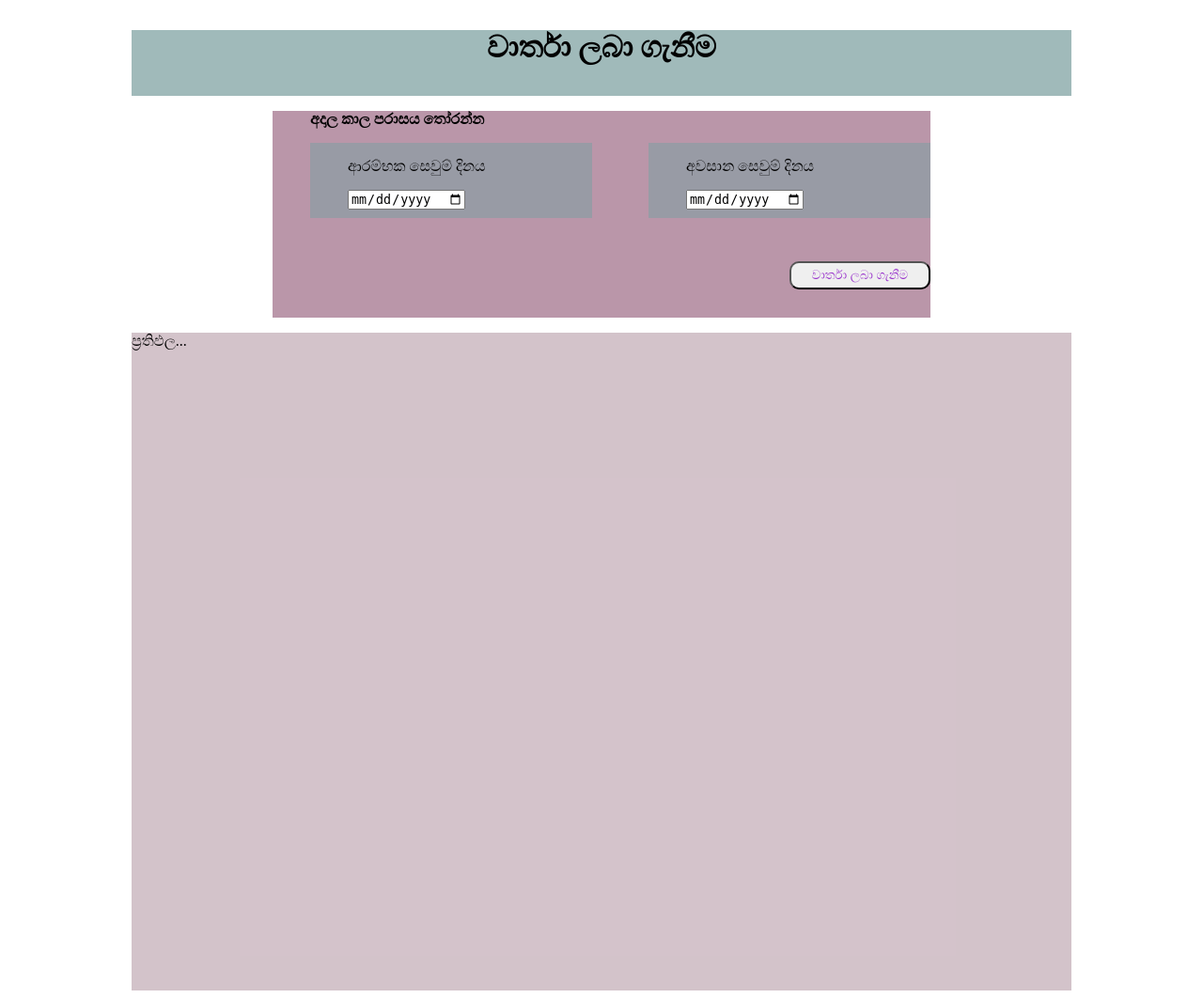
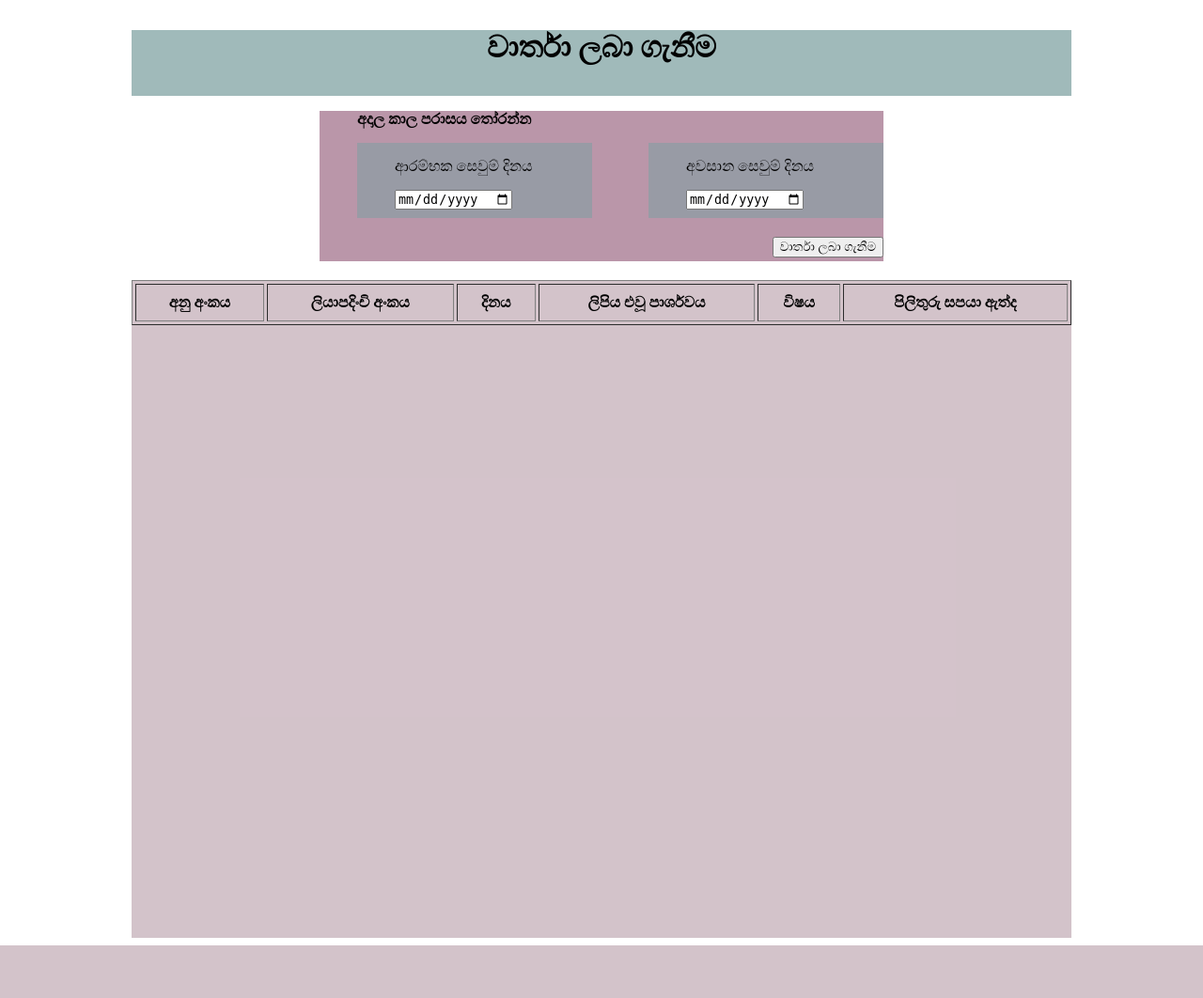
Before and after one commit to Ruchiri/PostalMailManagementSystem, a PHP site: page /report_section.php in a window 1280 px wide. Shown: the whole page at 94% size. After the commit the page ends 1006 px from the top, so only its background shows below. Run offline with PHP 8.4, Linux system fonts and the light colour scheme; lists and menus that the app fills with data are empty.

Commit message:
report(section) change interface and add db connection

```diff
--- a/css/report_section.css
+++ b/css/report_section.css
@@ -8,7 +8,7 @@
 }
 .Choose-date{
     background: rgba(165,118,143,0.76);
-    width: 700px;
+    width: 600px;
     height: 160px;
     margin: auto;
 
@@ -16,32 +16,24 @@
 .Start-date{
     float: left;
     background: rgba(143,157,165,0.76);
-    width: 300px;
+    width: 250px;
     height: 80px;
 
 }
 .End-date{
     background: rgba(143,157,165,0.76);
-    width: 300px;
+    width: 250px;
     height: 80px;
     float: right;
 }
-.generate{
-    background: rgba(165,118,143,0.76);
-    width: 700px;
-    height: 60px;
-    margin: auto;
-}
-.generate button{
+.generate input{
+    margin-top: 20px;
     float: right;
-    border-radius: 10px;
-    width: 150px;
-    height: 30px;
-    color: darkorchid;
 }
 .Report-results{
     width: 1000px;
     height: 700px;
     margin: auto;
+    margin-top: 20px;
     background: rgba(198,176,186,0.76);
 }
--- a/report_section.php
+++ b/report_section.php
@@ -1,3 +1,20 @@
+<?php
+$dbhost="localhost";
+$dbuser="root";
+$dbpass="yasara96";
+$dbname="pmms";
+$connection=mysqli_connect($dbhost,$dbuser,$dbpass,$dbname);
+if(mysqli_connect_errno()){
+    die("database connection failed:".
+        mysqli_connect_error().
+        "(".mysqli_connect_errno().")"
+
+    );
+
+}
+?>
+
+
 <!DOCTYPE html>
 <head>
     <meta charset="UTF-8">
@@ -12,29 +29,70 @@
     </div><!--Heading-->
 
     <div class="Choose-date">
+        <form action="" method="get">
         <ul>
             <p><strong>අදාල කාල පරාසය තෝරන්න</strong></p>
             <div class=" Start-date">
                 <ul>
                     <p>ආරම්භක සෙවුම් දිනය</p>
-                    <input type="date" />
+                    <input type="date" name="date1"/>
                 </ul>
             </div><!--start-date-->
             <div class="End-date">
                 <ul>
                     <p>අවසාන සෙවුම් දිනය</p>
-                    <input type="date"/>
+                    <input type="date" name="date2"/>
                 </ul>
+            </div><!--End-date-->
+            <div class="generate">
+                <input type="submit" name="submit" value="වාර්තා ලබා ගැනීම" id="btn">
+            </div>
 
-            </div><!--End-date-->
         </ul>
+        </form>
+    </div><!--Choose-date-->
 
-    </div><!--Choose-date-->
-    <div class="generate">
-        <button>වාර්තා ලබා ගැනීම</button>
-    </div>
     <div class="Report-results">
-        <p>ප්‍රතිඵල...</p>
+        <table border="=1" cellpadding="10" cellspacing="3" width="100%">
+            <tr>
+                <th>අනු අංකය</th>
+                <th>ලියාපදිංචි අංකය</th>
+                <th>දිනය</th>
+                <th>ලිපිය එවූ පාර්ශවය</th>
+                <th>විෂය</th>
+                <th>පිලිතුරු සපයා ඇත්ද</th>
+
+            </tr>
+            <tbody>
+            <?php
+            if(isset($_GET['submit'])) {
+                if (!empty($_GET['date1']) && !empty($_GET['date2'])) {
+                    $date1=$_GET['date1'];
+                    $date2=$_GET['date2'];
+                    $query ="SELECT id,reg_no,date,sender,subject,replied FROM letter WHERE date BETWEEN  '$date1' AND '$date2' ";
+                    $result = mysqli_query($connection, $query);
+                    if ($result) {
+                        while ($row=mysqli_fetch_array($result)){
+                            echo "<tr>";
+                            echo "<td>".$row['id']."</td>";
+                            echo "<td>".$row['reg_no']."</td>";
+                            echo "<td>".$row['date']."</td>";
+                            echo "<td>".$row['sender']."</td>";
+                            echo "<td>".$row['subject']."</td>";
+                            echo "<td>".$row['replied']."</td>";
+                        }
+                    } else {
+                        die("database query failed " . mysqli_error($connection));
+                    }
+                } else {
+                    $message = "Please enter the relevant time period!";
+                }
+            }
+            if(!empty($message)){
+                echo $message;
+            }
+            ?>
+        </table>
     </div><!--Search-results-->
 </body>
 </html>
```
